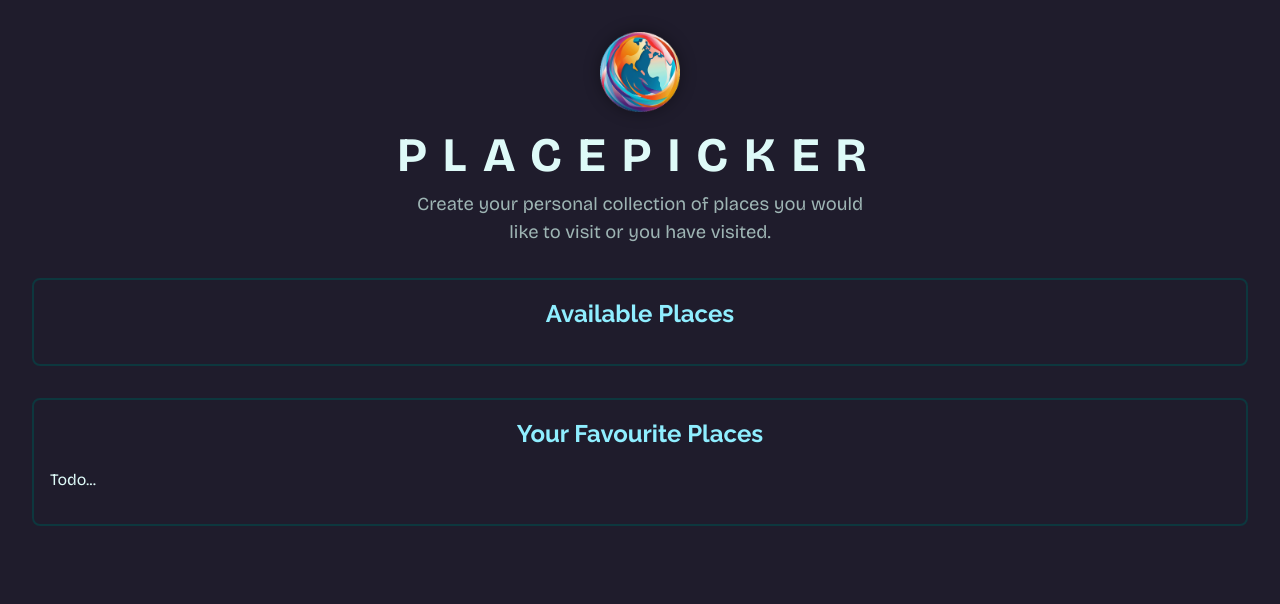
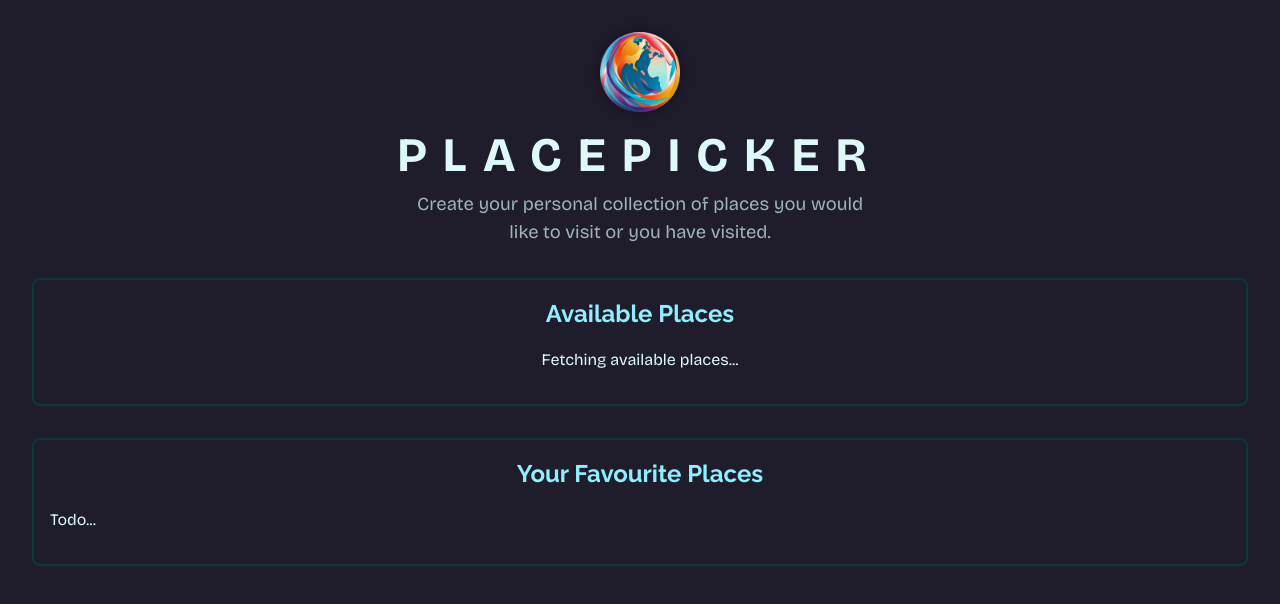
Before and after one commit to FilonenkoDima/placepicker, an Angular app: page / in a window 1280 px wide. Shown: the top 604 px of the page. Built offline with nearby package versions, Linux system fonts and the light colour scheme; no server answers.

Commit message:
added loading message

```diff
--- a/src/app/places/available-places/available-places.component.html
+++ b/src/app/places/available-places/available-places.component.html
@@ -1,5 +1,7 @@
 <app-places-container title="Available Places">
-  @if(places()){
+  @if(isFetching()){
+  <p class="fallback-text">Fetching available places...</p>
+  } @if(places()){
   <app-places [places]="places()!" />
   } @else if (places()?.length === 0) {
   <p class="fallback-text">Unfortunately, no places could be found.</p>
--- a/src/app/places/available-places/available-places.component.ts
+++ b/src/app/places/available-places/available-places.component.ts
@@ -15,16 +15,21 @@
 })
 export class AvailablePlacesComponent implements OnInit {
   places = signal<Place[] | undefined>(undefined);
+  isFetching = signal(false);
   private httpClient = inject(HttpClient);
   private destroyRef = inject(DestroyRef);
 
   ngOnInit() {
+    this.isFetching.set(true);
     const subscription = this.httpClient
       .get<{ places: Place[] }>('http://localhost:3000/places')
       .pipe(map((resData) => resData.places))
       .subscribe({
-        next: (resData) => {
-          this.places.set(resData);
+        next: (places) => {
+          this.places.set(places);
+        },
+        complete: () => {
+          this.isFetching.set(false);
         },
       });
 
```
